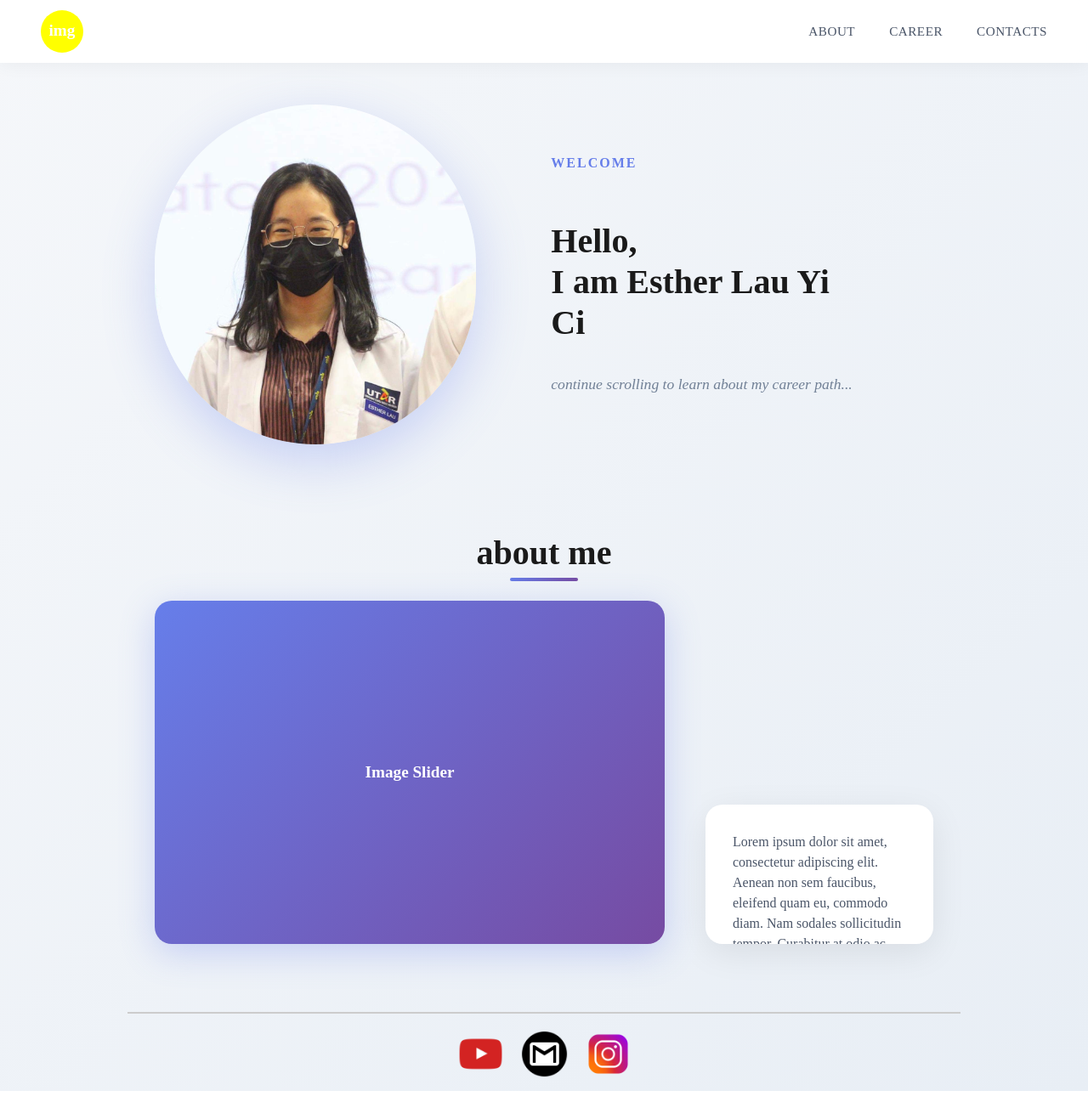
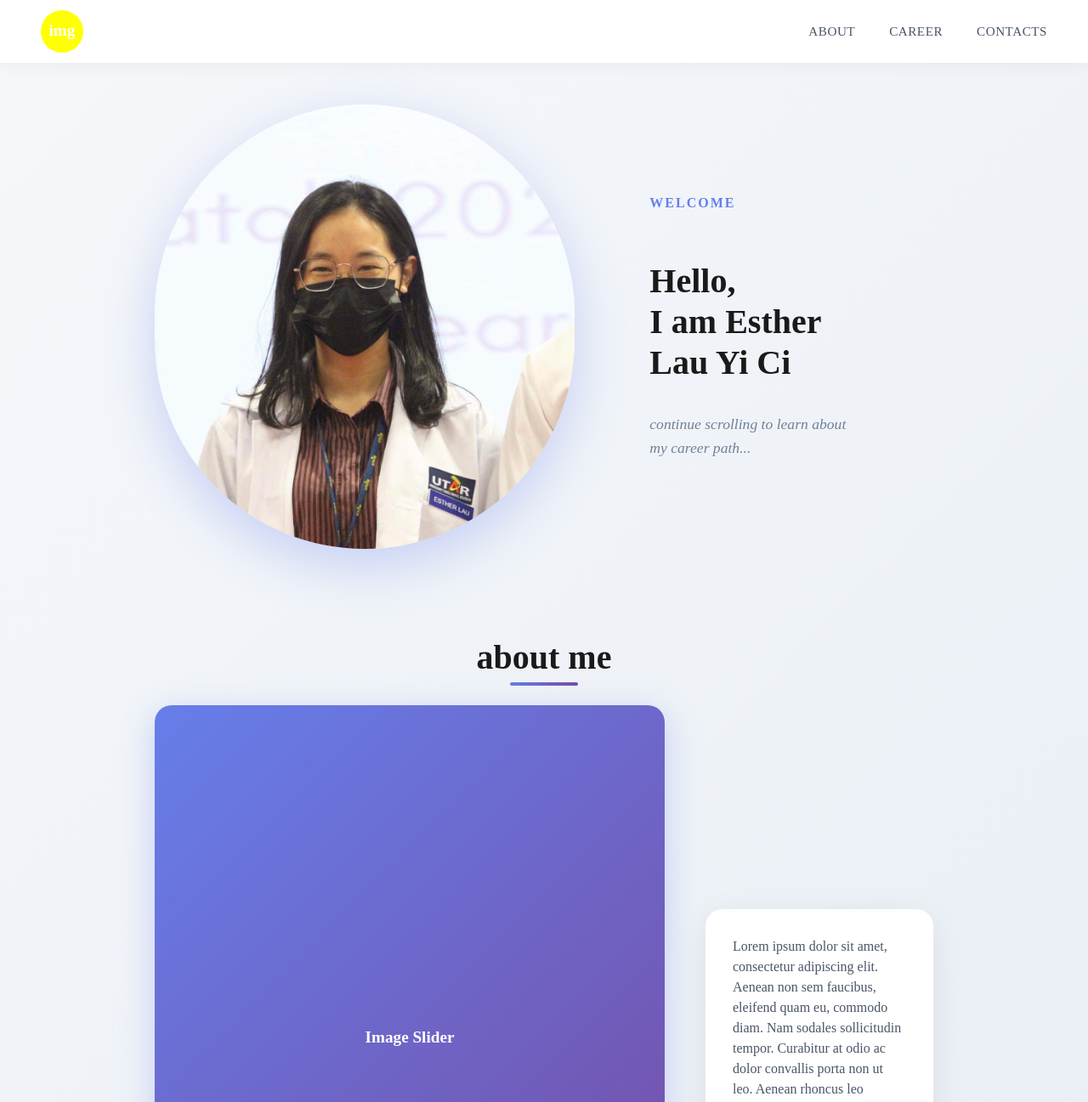
Before and after one commit to Stephen-LYX/EstherLau, a plain HTML site: page index.html in a window 1280 px wide. Shown: the top 1297 px of the page at 85% size. Drawn offline with Linux system fonts and the light colour scheme.

Commit message:
trying to fix layout size issue

```diff
--- a/style.css
+++ b/style.css
@@ -29,8 +29,8 @@ nav.scrolled {
 }
 
 .avatar_icon {
-    width: 50px;
-    height: 50px;
+    min-width: 50px;
+    min-height: 50px;
     background-color: yellow;
     border-radius: 50%;
     display: flex;
@@ -112,8 +112,8 @@ main {
 }
 
 .intro_avatar {
-    height: 400px;
-    width: 400px;
+    min-height: 400px;
+    min-width: 400px;
     border-radius: 50vh;
     object-fit: cover;
 
@@ -217,7 +217,7 @@ main {
     flex: 1;
     background: white;
     border-radius: 20px;
-    height: 100px;
+    min-height: 100px;
     width: 100px;
     box-shadow: 0 10px 40px rgba(0, 0, 0, 0.08);
     color: #4a5568;
```
